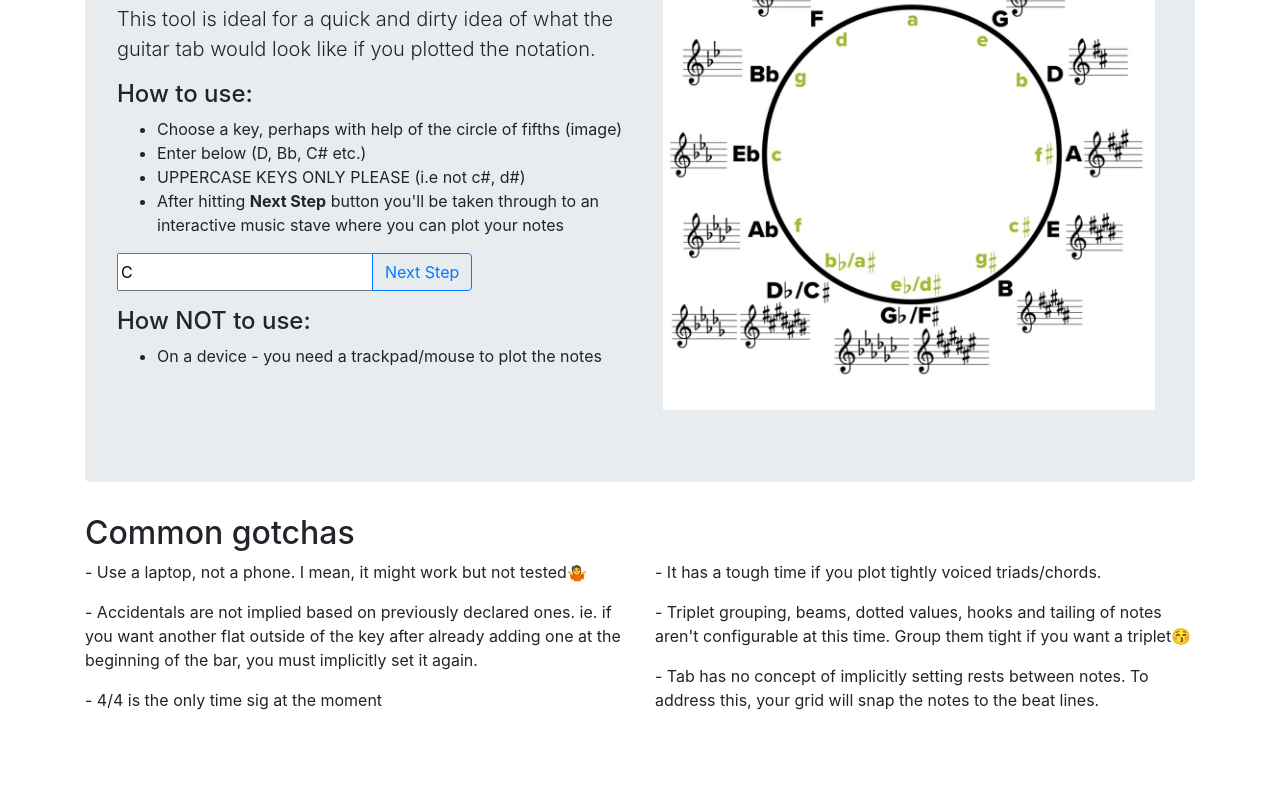
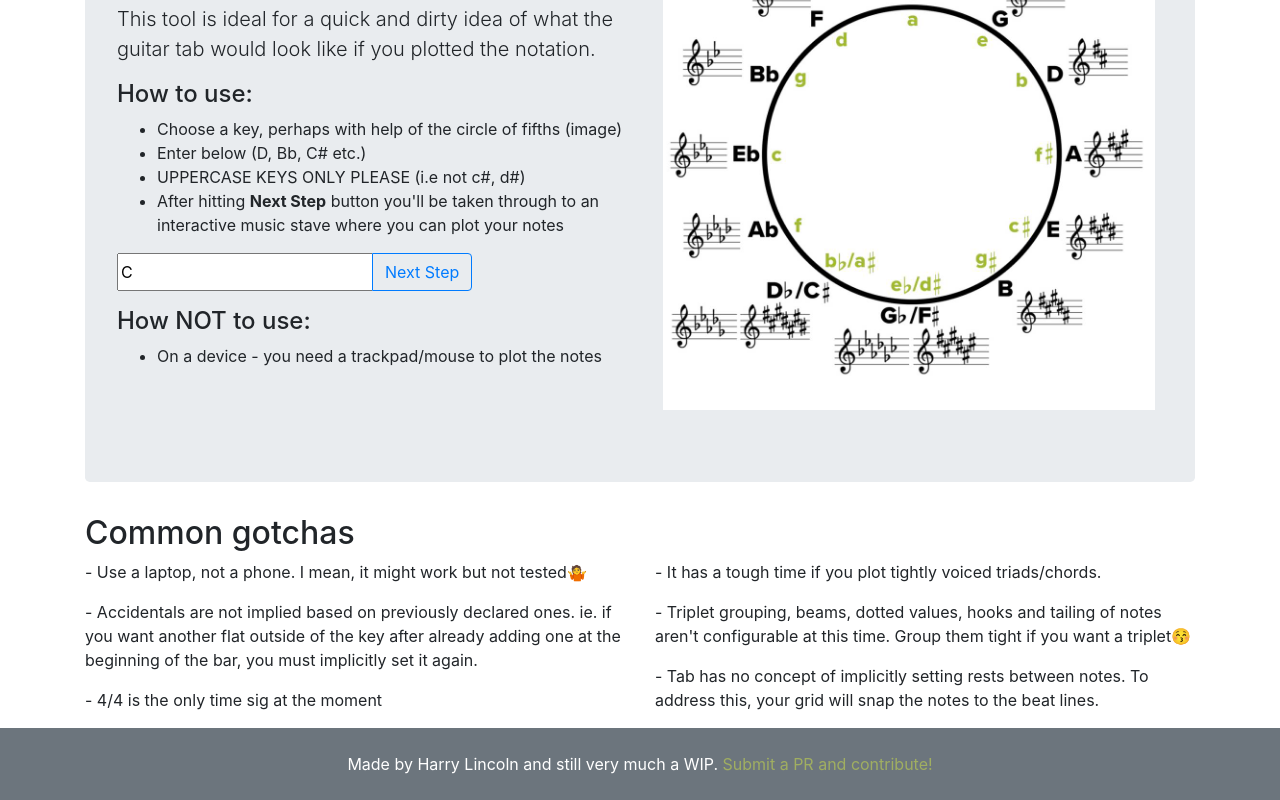
Before and after one commit to harrylincoln/notate, a React app: page / in a window 1280 px wide. Shown: the part 186-986 px from the top of the page. Before the commit the page ends 914 px from the top, so only its background shows below. Built offline with nearby package versions, Linux system fonts and the light colour scheme.

Commit message:
PR contribute footer

```diff
--- a/src/App.js
+++ b/src/App.js
@@ -69,6 +69,7 @@ class App extends React.Component {
       userData
     } = this.state;
     return (
+      <>
         <div className="container">
           <ToastContainer />
           <div className="header clearfix">
@@ -169,6 +170,16 @@ button you&apos;ll be taken through to an interactive music stave where you can
           />
             )}
         </div>
+        <footer className="footer navbar-fixed-bottom py-4 bg-secondary text-white">
+          <div className="container text-center">
+
+Made by Harry Lincoln and still very much a WIP.
+            {' '}
+            <a href="https://github.com/harrylincoln/notate/">Submit a PR and contribute!</a>
+
+          </div>
+        </footer>
+      </>
     );
   }
 };
```
Lines whose indentation alone changed are shown as unchanged.
